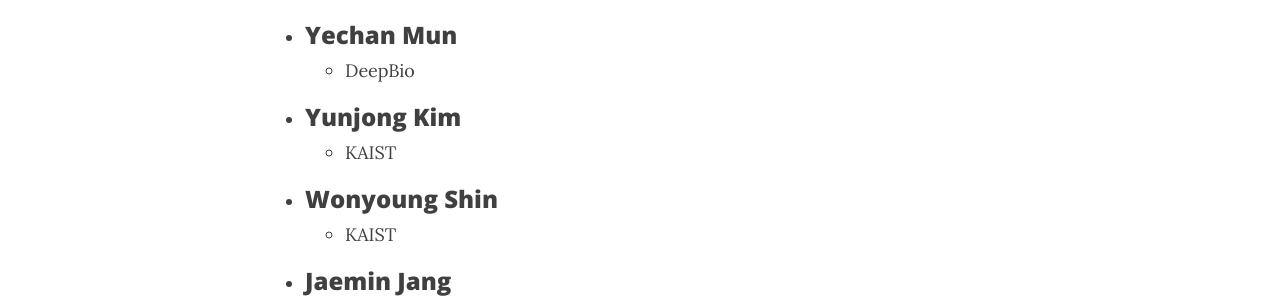
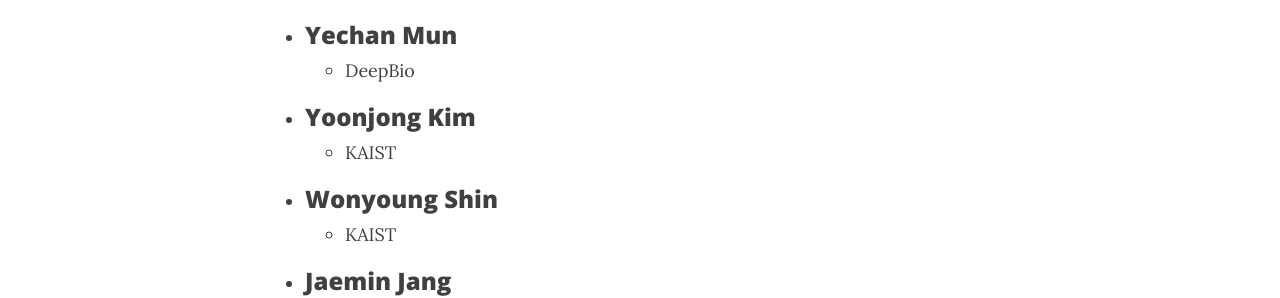
Before and after one commit to deephandong/deephandong.github.io, a Jekyll site: the page built from member.md, in a window 1280 px wide and 900 px high, scrolled down 1474 px. Shown: the part 160-458 px from the top of the window. Built offline with Jekyll 4.4.1, drawn with Linux system fonts in a browser that asks for light colours; nearby versions of some CDN libraries; some of the changed lines change nothing that is shown.

Commit message:
modfied resources

```diff
--- a/_config.yml
+++ b/_config.yml
@@ -26,10 +26,9 @@
   Lab INFO: "aboutme"
   Member: "member"
   Resources:
-    - GitHub Pages: "https://deephandong.github.com/"
-    - Beautiful Jekyll: "http://deanattali.com/beautiful-jekyll/"
-    - Learn markdown: "http://www.markdowntutorial.com/"
-  Author's home: "http://yangyangii.github.io"
+    - GitHub Pages: "https://deephandong.github.io/"
+    - Hisnet: "http://hisnet.handong.edu/"
+  Author's home: "https://yangyangii.github.io/"
 
 # Image to show in the navigation bar - image must be a square (width = height)
 # Remove this parameter if you don't want an image in the navbar
--- a/member.md
+++ b/member.md
@@ -59,7 +59,7 @@
 - ### Yechan Mun
   - DeepBio
 
-- ### Yunjong Kim
+- ### Yoonjong Kim
   - KAIST
 
 - ### Wonyoung Shin
```
